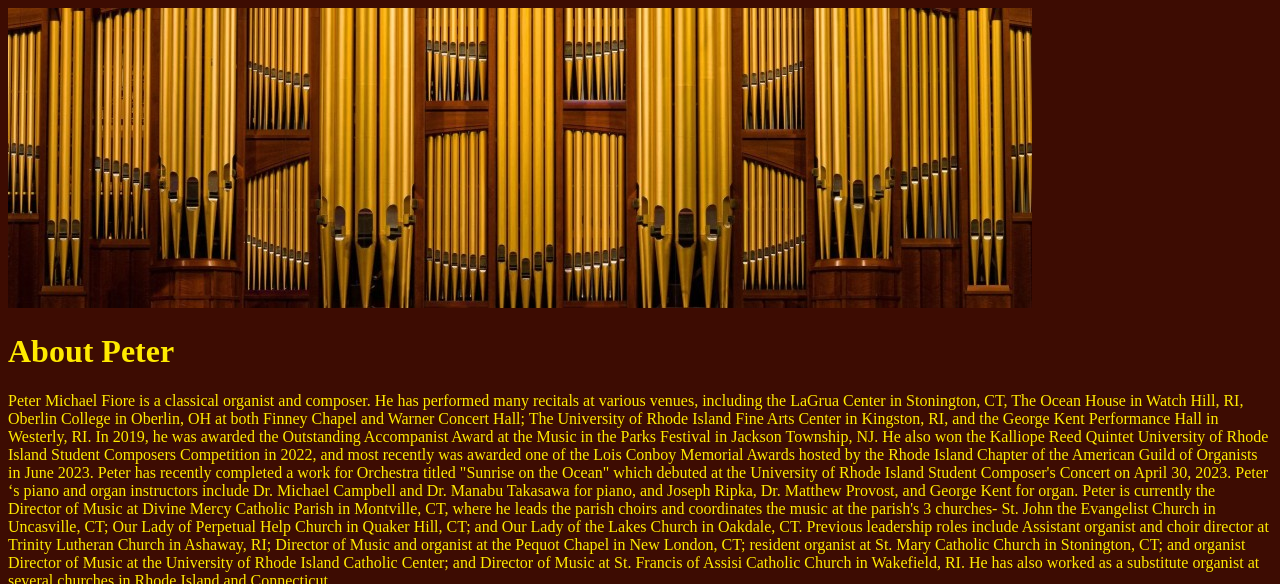
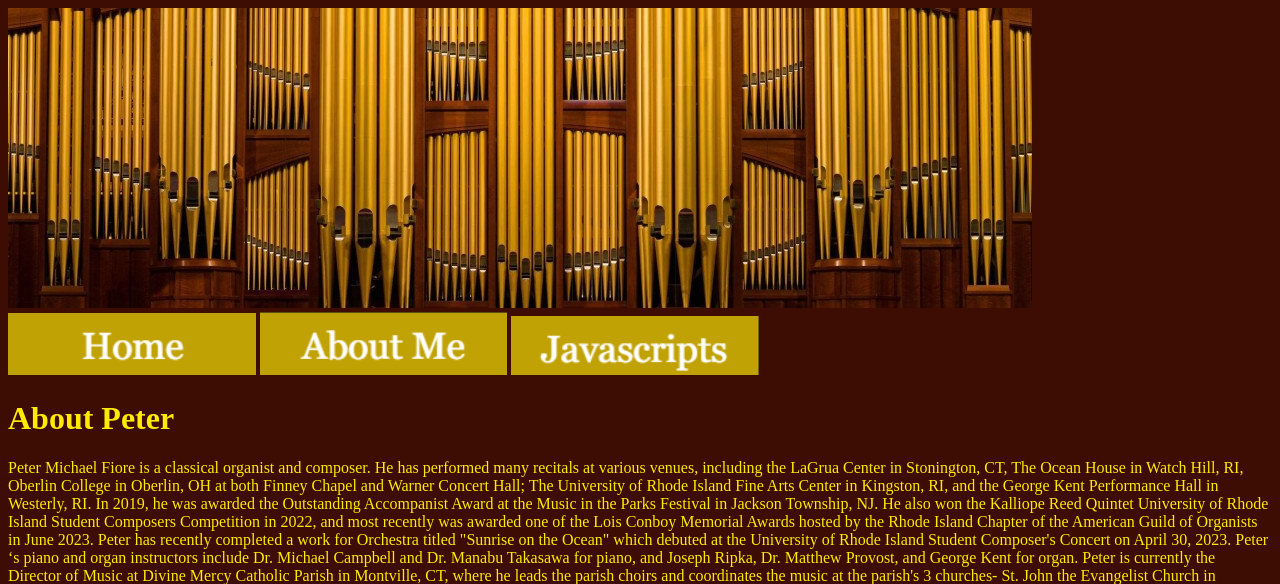
Before and after one commit to Pmjp2F/Pmjp2F.github.io, a plain HTML site: page aboutme.html in a window 1280 px wide. Shown: the top 584 px of the page. Drawn offline with Linux system fonts and the light colour scheme.

Commit message:
Update aboutme.html

```diff
--- a/aboutme.html
+++ b/aboutme.html
@@ -7,6 +7,13 @@
     <title>Document</title>
 </head>
 <body> <img src="Fiore wallpaper.jpg">
+
+       <tr>
+            <td id="nav-td"><a href="index.html"> <img src="Home.png"></a></td>
+            <td id="nav-td"><a href="aboutme.html"> <img src="About Me.png"></a></td>
+            <td id="nav-td"><a href="javascripts.html"> <img src="Javascripts.png"></a></td>
+        </tr>
+
 
     <h1>About Peter</h1>
     <style>
```
